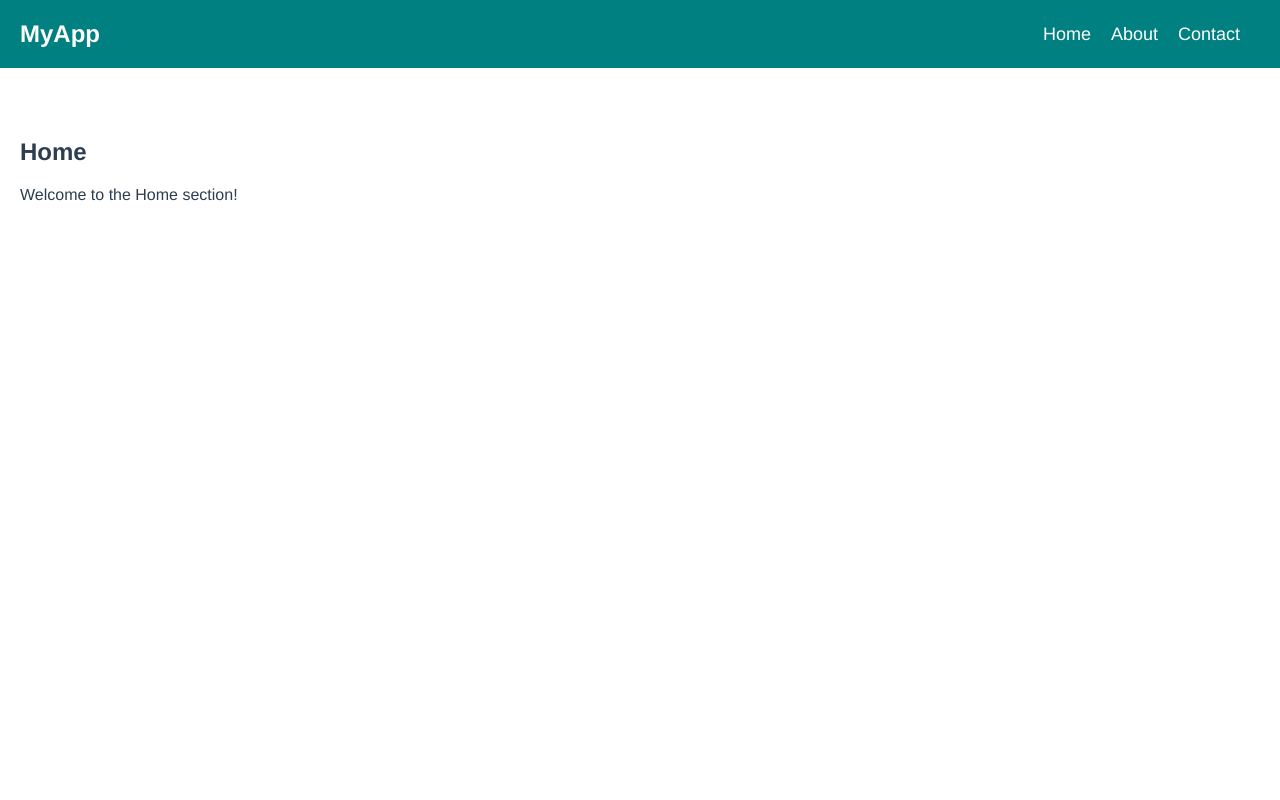
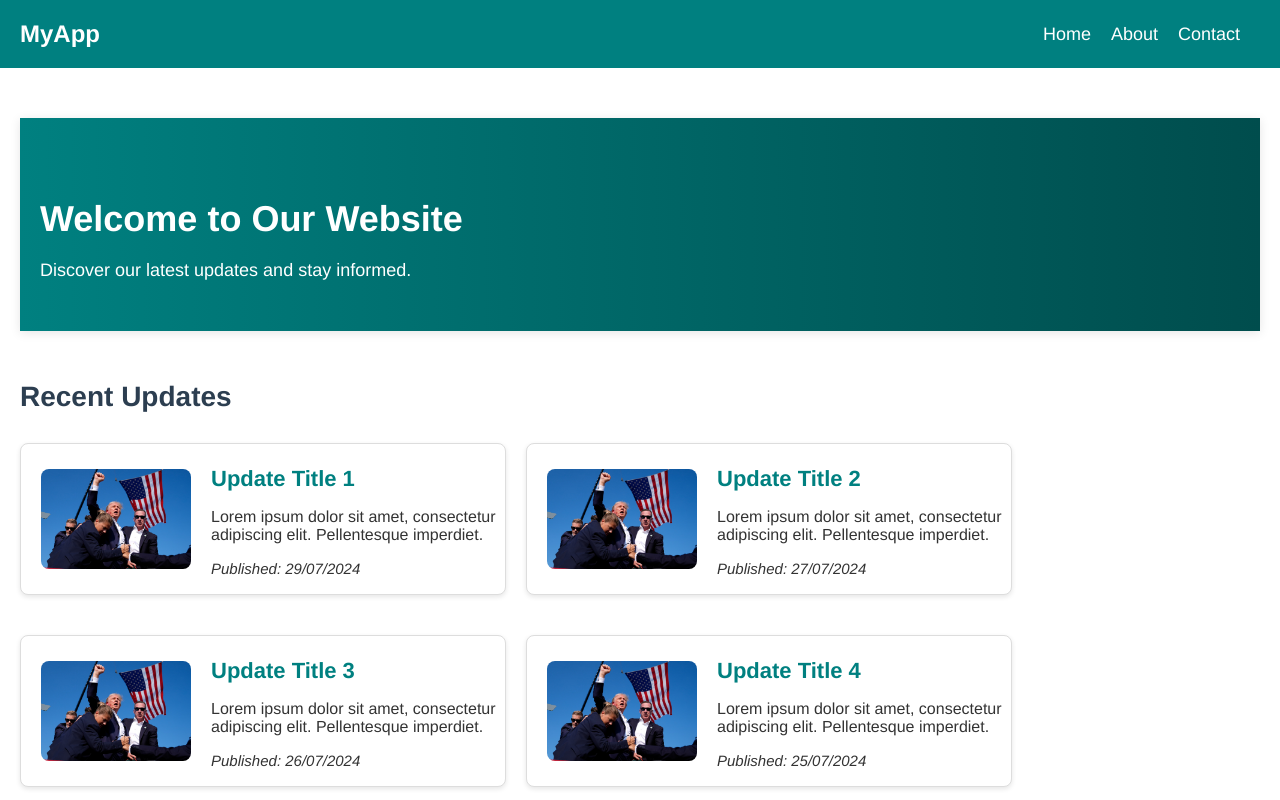
Before and after one commit to BlackCoder56/vue-frontend-repo, a Vue app: page / in a window 1280 px wide. Shown: the top 800 px of the page. Built offline with nearby package versions, Linux system fonts and the light colour scheme.

Commit message:
home-page

```diff
--- a/src/App.vue
+++ b/src/App.vue
@@ -5,7 +5,6 @@
       <HomePage />
       <AboutPage />
       <ContactPage />
-        <!-- <router-view /> -->
     </div>
     <FooterPage />
   </div>
@@ -43,6 +42,7 @@
   -webkit-font-smoothing: antialiased;
   -moz-osx-font-smoothing: grayscale;
   color: #2c3e50;
+  width:100%;
   }
   .content {
   flex: 1;
--- a/src/components/AboutPage.vue
+++ b/src/components/AboutPage.vue
@@ -15,5 +15,6 @@
 .section {
   padding: 50px 20px;
   min-height: 100vh;
+
 }
 </style>
--- a/src/components/ContactFormPage.vue
+++ b/src/components/ContactFormPage.vue
@@ -51,14 +51,13 @@
 
   <style scoped>
   .contact-form {
-    /* width: 90%; */
+    width: 90%;
     max-width: 600px;
     margin: 0 auto;
-    /* margin: 20px auto;
-    padding: 20px;
+    padding:20px;
     background-color: #f9f9f9;
     border-radius: 8px;
-    box-shadow: 0 0 10px rgba(0, 0, 0, 0.1); */
+    box-shadow: 0 0 10px rgba(0, 0, 0, 0.1);
   }
   .contact-form h1 {
     text-align: center;
@@ -75,10 +74,10 @@
   }
   .form-group input,
   .form-group textarea {
-    width: 100%;
+    width:95%;
     padding: 8px;
     margin-top: 3px;
-    border: 1px solid #ccc;
+    border: 1px solid hsl(0, 0%, 80%);
     border-radius: 4px;
   }
   .form-group input:focus,
@@ -92,8 +91,9 @@
   }
   button {
     display: block;
-    width: 100%;
+    width: 50%;
     padding: 10px 20px;
+    margin: auto;
     background-color: #008080;
     color: white;
     border: none;
@@ -104,4 +104,23 @@
   button:hover {
     background-color: #006666;
   }
+  @media (max-width: 768px) {
+    .form-group input,
+    .form-group textarea {
+      width:92%;
+      padding: 8px;
+      margin-top: 3px;
+      border: 1px solid hsl(0, 0%, 80%);
+      border-radius: 4px;
+    }
+    .contact-form {
+      padding:20px;
+    }
+    button {
+     width: 100%;
+     margin: auto;
+  }
+
+  }
+
   </style>
--- a/src/components/ContactPage.vue
+++ b/src/components/ContactPage.vue
@@ -19,7 +19,8 @@
   <style scoped>
   .section {
   padding: 50px 20px;
-  min-height: 100vh;
+  /* min-height: 100vh; */
+
 }
 
 </style>
--- a/src/components/HomePage.vue
+++ b/src/components/HomePage.vue
@@ -1,7 +1,70 @@
 <template>
     <section id="home" class="section">
-    <h2>Home</h2>
-    <p>Welcome to the Home section!</p>
+      <div class="hero">
+      <h1>Welcome to Our Website</h1>
+      <p>Discover our latest updates and stay informed.</p>
+    </div>
+    <div class="recent-updates">
+      <h2>Recent Updates</h2>
+      <div class="updates-container">
+        <div class="update">
+          <div class="update-content">
+            <img src="@/assets/trump-shooting.jpg" alt="Update 1">
+            <div class="text-content">
+              <h3>Update Title 1</h3>
+              <p>Lorem ipsum dolor sit amet, consectetur adipiscing elit. Pellentesque imperdiet.</p>
+              <p>
+                <i class="pub-dt">
+                  Published: 29/07/2024
+                </i>
+              </p>
+            </div>
+          </div>
+        </div>
+        <div class="update hide-on-mobile">
+          <div class="update-content">
+            <img src="@/assets/trump-shooting.jpg" alt="Update 2">
+            <div class="text-content">
+              <h3>Update Title 2</h3>
+              <p>Lorem ipsum dolor sit amet, consectetur adipiscing elit. Pellentesque imperdiet.</p>
+              <p >
+                <i class="pub-dt">
+                  Published: 27/07/2024
+                </i>
+              </p>
+            </div>
+          </div>
+        </div>
+        <div class="update hide-on-mobile">
+          <div class="update-content">
+            <img src="@/assets/trump-shooting.jpg" alt="Update 3">
+            <div class="text-content">
+              <h3>Update Title 3</h3>
+              <p>Lorem ipsum dolor sit amet, consectetur adipiscing elit. Pellentesque imperdiet.</p>
+              <p >
+                <i class="pub-dt">
+                  Published: 26/07/2024
+                </i>
+              </p>
+            </div>
+          </div>
+        </div>
+        <div class="update hide-on-mobile">
+          <div class="update-content">
+            <img src="@/assets/trump-shooting.jpg" alt="Update 3">
+            <div class="text-content">
+              <h3>Update Title 4</h3>
+              <p>Lorem ipsum dolor sit amet, consectetur adipiscing elit. Pellentesque imperdiet.</p>
+              <p >
+                <i class="pub-dt">
+                  Published: 25/07/2024
+                </i>
+              </p>
+            </div>
+          </div>
+         </div>
+      </div>
+    </div>
   </section>
 </template>
 
@@ -16,4 +79,106 @@
   padding: 50px 20px;
   min-height: 100vh;
 }
+.pub-dt{
+  font-size: 15px;
+  text-decoration: wavy;
+}
+.update img {
+  width: 150px;
+  height: auto;
+  border-radius: 8px;
+
+}
+.update-content {
+  display: flex;
+  align-items: center;
+  justify-content: space-between;
+  width: 100%;
+  /* background-color: blue;   */
+}
+.text-content {
+  margin-left:20px;
+  flex: 1;
+}
+.home-section {
+  display: flex;
+  flex-direction: column;
+  align-items: center;
+  text-align: center;
+}
+.hero {
+  background: linear-gradient(to right, #008080, #004d4d);
+  color: white;
+  padding: 50px 20px;
+  box-shadow: 0 2px 10px rgba(0, 0, 0, 0.1);
+}
+.hero h1 {
+  margin-bottom: 20px;
+  font-size: 36px;
+}
+.hero p {
+  font-size: 18px;
+  margin-bottom: 0;
+}
+.recent-updates {
+  margin-top: 50px;
+  width: 80%;
+  /* max-width: 800px; */
+}
+.recent-updates h2 {
+  font-size: 28px;
+  margin-bottom: 30px;
+}
+.updates-container{
+  display: grid;
+  grid-template-columns: 1fr 1fr;
+  gap: 20px;
+}
+.update {
+  background: white;
+  border: 1px solid #ddd;
+  padding-left:20px;
+  margin-bottom: 20px;
+  border-radius: 8px;
+  box-shadow: 0 2px 5px rgba(0, 0, 0, 0.1);
+}
+.update h3 {
+  margin-bottom: 10px;
+  font-size: 22px;
+  color: #008080;
+}
+.update p {
+  font-size: 16px;
+  color: #333;
+}
+@media (max-width: 768px) {
+  .hero h1 {
+    font-size: 28px;
+  }
+  .hero p {
+    font-size: 16px;
+  }
+  .recent-updates h2 {
+    font-size: 24px;
+  }
+  .update h3 {
+    font-size: 20px;
+  }
+  .update p {
+    font-size: 14px;
+  }
+  .recent-updates {
+  margin-top: 50px;
+  width: 100%;
+  max-width: 800px;
+}
+  .updates-container {
+    width:100%;
+    grid-template-columns: 1fr;
+  }
+  .hide-on-mobile {
+  display: none;
+}
+
+}
 </style>
--- a/src/components/NavbarPage.vue
+++ b/src/components/NavbarPage.vue
@@ -50,6 +50,7 @@
         background-color: #008080;
         color: white;
         padding: 20px 20px;
+
        position: relative;
     }
 
@@ -92,7 +93,6 @@
         background-color: white;
         margin: 4px 0;
     }
-
     @media (max-width: 768px) {
         .navbar-menu {
         display: flex;
--- a/src/components/footerPage.vue
+++ b/src/components/footerPage.vue
@@ -1,9 +1,11 @@
 <template>
+  <section id="about" class="section">
     <footer class="footer">
       <div class="footer-content">
         <p>&copy; {{ currentYear }} {{ developerName }}</p>
       </div>
     </footer>
+  </section>
   </template>
 
   <script>
@@ -19,13 +21,18 @@
   </script>
 
   <style scoped>
+  .section {
+  padding: 0px;
+  margin:0px;
+  width: 100%;
+}
 .footer {
   background-color: #008080; /* Deep teal color */
   color: white;
   padding: 5px; /* Reduced padding around the footer content */
   text-align: center;
   position: relative; /* Ensure it is positioned relative to the page content */
-  width: 100%;
+
   margin-top: -20px; /* Reduce space above footer by applying negative margin */
   box-shadow: 0 -1px 5px rgba(0, 0, 0, 0.1);
 }
```
Also changed, not shown: src/assets/trump-shooting.jpg (added).
